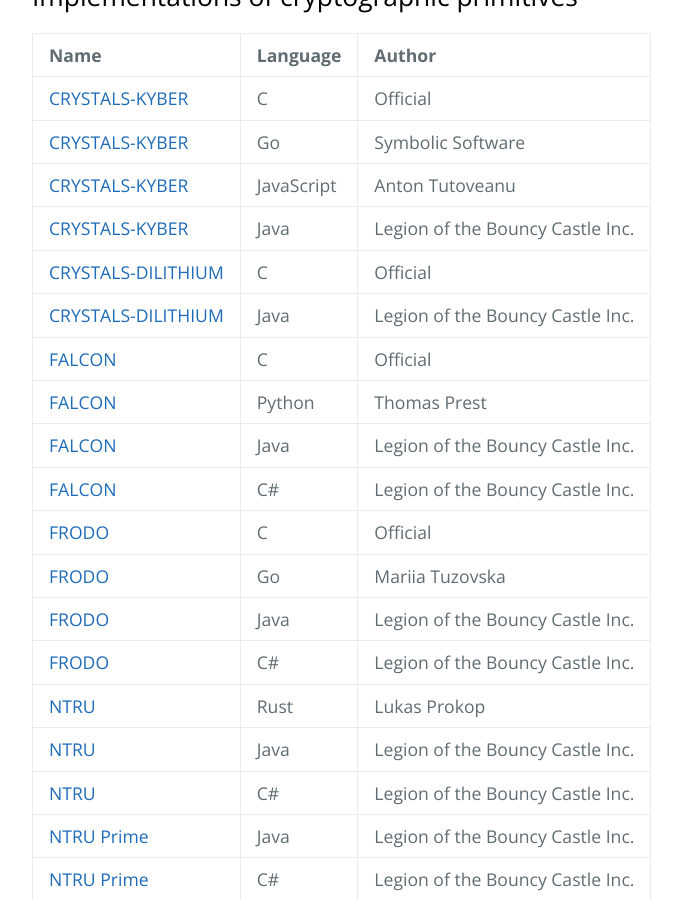
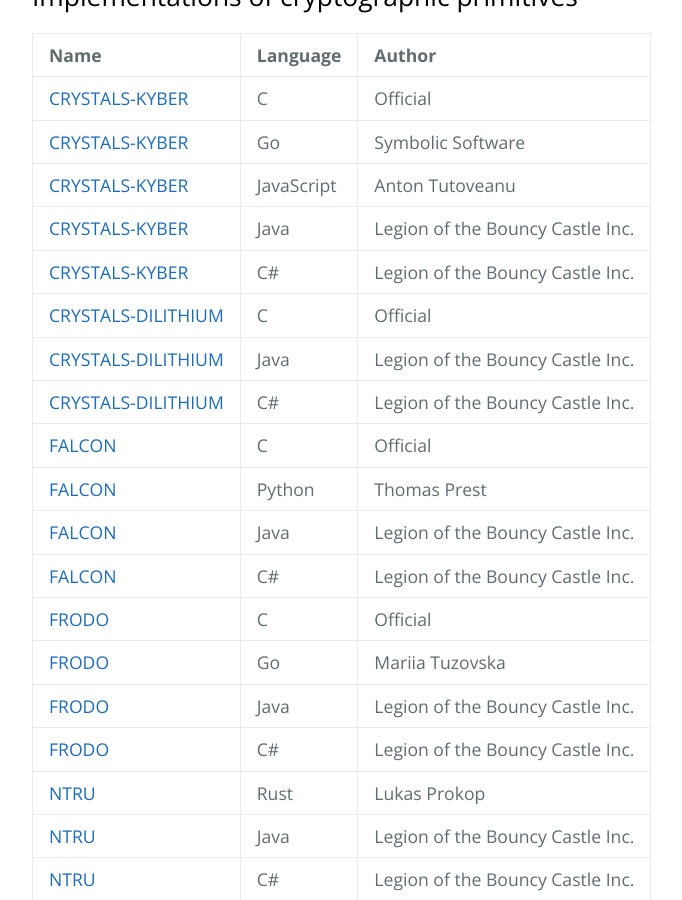
Before and after one commit to octaviopk9/lattice-based-cryptography, a Jekyll site: the page built from index.md, in a window 1280 px wide and 900 px high, scrolled down 2252 px. Shown: the whole window, without its empty margins (192-874 px from the left). Built offline with Jekyll 4.4.1, drawn with Linux system fonts in a browser that asks for light colours; our own code applies the rules of GitHub Pages for plain Markdown files.

Commit message:
Update index.md
BC C3 github now includes Kyber and Dilithium

```diff
--- a/index.md
+++ b/index.md
@@ -64,8 +64,10 @@ layout: default
 | [CRYSTALS-KYBER](https://github.com/symbolicsoft/kyber-k2so) | Go  | Symbolic Software  |
 | [CRYSTALS-KYBER](https://github.com/antontutoveanu/crystals-kyber-javascript) | JavaScript  | Anton Tutoveanu  |
 | [CRYSTALS-KYBER](https://github.com/bcgit/bc-java/tree/master/core/src/main/java/org/bouncycastle/pqc/crypto/crystals/kyber) | Java  | Legion of the Bouncy Castle Inc. |
+| [CRYSTALS-KYBER](https://github.com/bcgit/bc-csharp/tree/master/crypto/src/pqc/crypto/crystals/kyber) | C#  | Legion of the Bouncy Castle Inc. |
 | [CRYSTALS-DILITHIUM](https://github.com/pq-crystals/dilithium) | C  | Official |
 | [CRYSTALS-DILITHIUM](https://github.com/bcgit/bc-java/tree/master/core/src/main/java/org/bouncycastle/pqc/crypto/crystals/dilithium) | Java  | Legion of the Bouncy Castle Inc. |
+| [CRYSTALS-DILITHIUM](https://github.com/bcgit/bc-csharp/tree/master/crypto/src/pqc/crypto/crystals/dilithium) | C#  | Legion of the Bouncy Castle Inc. |
 | [FALCON](https://falcon-sign.info/impl/falcon.h.html) | C  | Official |
 | [FALCON](https://github.com/tprest/falcon.py) | Python  | Thomas Prest |
 | [FALCON](https://github.com/bcgit/bc-java/tree/master/core/src/main/java/org/bouncycastle/pqc/crypto/falcon) | Java  | Legion of the Bouncy Castle Inc. |
```
